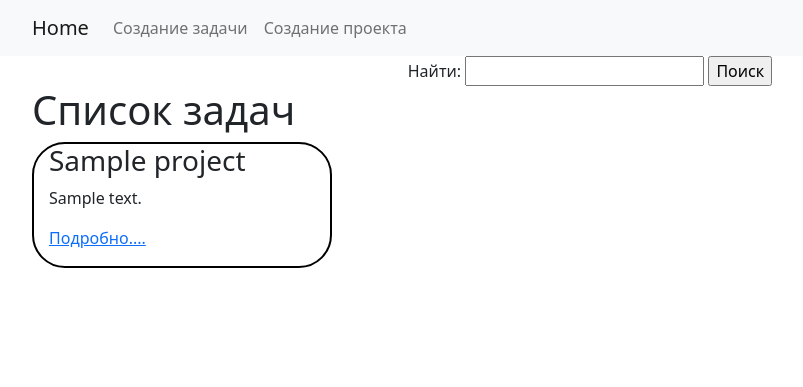
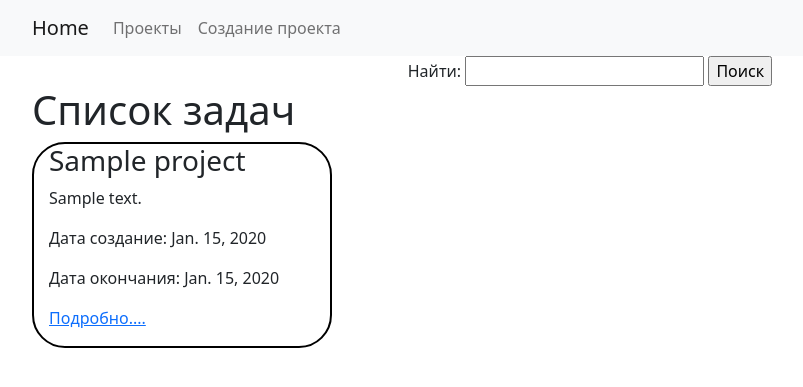
Before and after one commit to sorrydjj/python_group_10_homework_49_abdilamit_uulu_ruslan, a Django app: page /projects/ in a window 1280 px wide. Shown: the top 387 px of the page, without its empty margins (50-853 px from the left). Run offline with Django 3.2, Linux system fonts and the light colour scheme; tables that the repository leaves empty hold one stand-in row (values such as "Sample post"); parts of the project's set-up code (start-up, migrations or seed data) failed here and were passed over.

Commit message:
исправлен показ в главной странице также был удален не рабочая функция создание задачи

```diff
--- a/source/hello/urls.py
+++ b/source/hello/urls.py
@@ -16,7 +16,7 @@ Including another URLconf
 from django.contrib import admin
 from django.urls import path
 
-from webapp.views.task import IndexView, TaskView, CreateTask, UpdateTask, DeleteTask
+from webapp.views.task import IndexView, TaskView, UpdateTask, DeleteTask
 from webapp.views.project import IndexProject, ProjectView, ProjectCreate, ProjectCreateTask
 
 
@@ -24,7 +24,6 @@ urlpatterns = [
     path('admin/', admin.site.urls),
     path("", IndexView.as_view(), name="index"),
     path("task/<int:pk>/", TaskView.as_view(), name="index_view"),
-    path("task/create/", CreateTask.as_view(), name="create"),
     path("task/<int:pk>/update/", UpdateTask.as_view(), name="update"),
     path("task/<int:pk>/delete/", DeleteTask.as_view(), name="delete"),
     path("projects/", IndexProject.as_view(), name="project"),
--- a/source/webapp/templates/base.html
+++ b/source/webapp/templates/base.html
@@ -22,8 +22,8 @@
         <div class="collapse navbar-collapse" id="navbarNav">
             <ul class="navbar-nav">
                 {% block nav %}
-                <li class="nav-item">
-                    <a class="nav-link" href="{% url 'create' %}">Создание задачи</a>
+                    <li class="nav-item">
+                    <a class="nav-link" href="{% url 'project' %}">Проекты</a>
                 </li>
                 <li class="nav-item">
                     <a class="nav-link" href="{% url 'project_create' %}">Создание проекта</a>
--- a/source/webapp/templates/project/index.html
+++ b/source/webapp/templates/project/index.html
@@ -7,6 +7,8 @@
             <div style="border: 2px solid black; max-width: 300px; margin-bottom: 20px; padding-left: 15px;border-radius: 33px">
             <h3 style=" text-overflow: ellipsis; max-width: 300px;white-space: nowrap; overflow:hidden;">{{ pj.name}}</h3>
             <p>{{ pj.descriptions }}</p>
+            <p>Дата создание: {{ pj.date_start }}</p>
+            <p>Дата окончания: {{ pj.date_end }}</p>
             <p><a href="{% url "project_view" pj.pk %}">Подробно....</a></p>
             </div>
         {% endfor %}
```
Also changed, not shown: source/webapp/templates/tasks/create.html (deleted, +0 -11 lines), source/webapp/views/task.py (+0 -11 lines).
